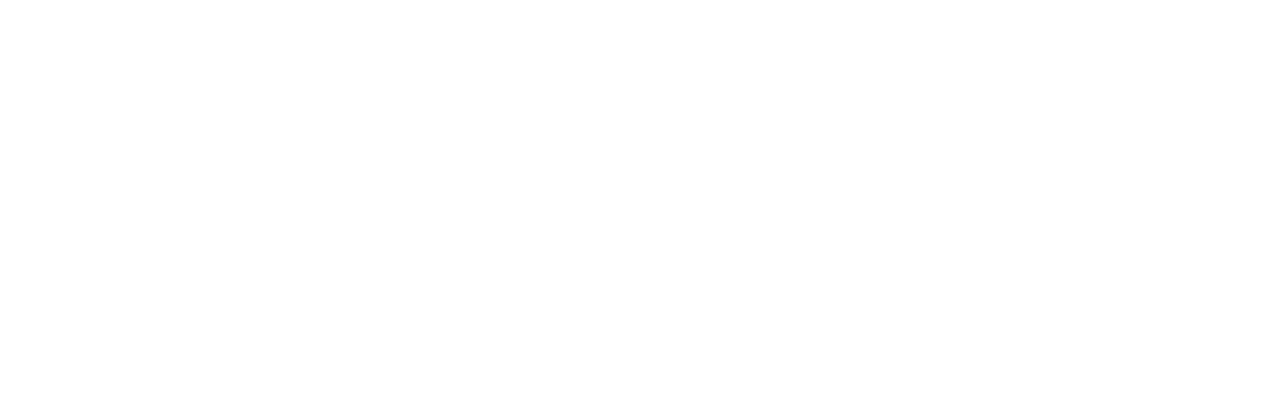
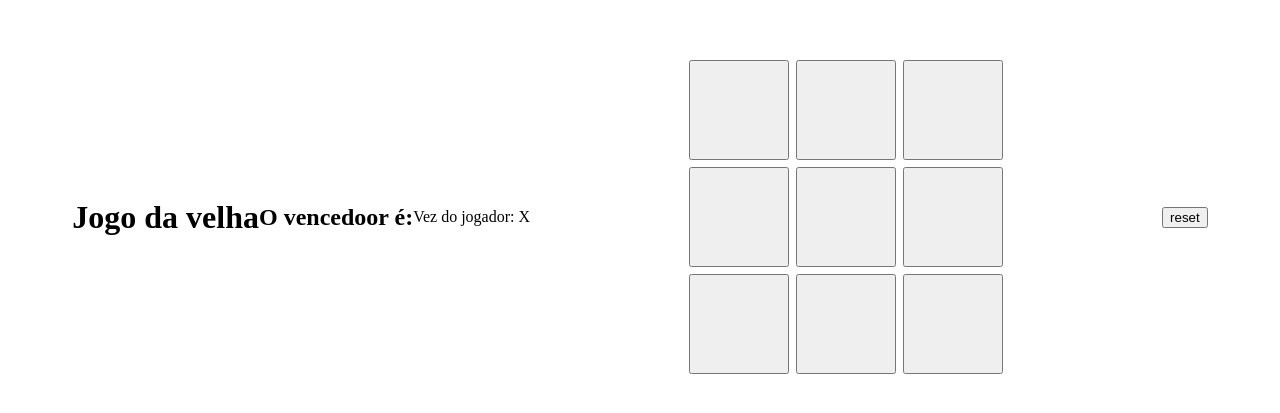
Before and after one commit to caua-a/jogo-da-old-woman, a React (Vite) app: page / in a window 1280 px wide. Shown: the part 191-604 px from the top of the page. Built offline with nearby package versions, Linux system fonts and the light colour scheme.

Commit message:
ADD: Lógica de jogadores feita, vencedor também: Falta: Separar componentes, e ajustes no square.

```diff
--- a/src/App.jsx
+++ b/src/App.jsx
@@ -1,11 +1,13 @@
 import { useState } from 'react'
 import './App.css'
+import Game from './components/Game/Game'
 
 function App() {
   const [count, setCount] = useState(0)
 
   return (
     <>
+    <Game />
     </>
   )
 }
--- /dev/null
+++ b/src/components/Game/Game.jsx
@@ -0,0 +1,10 @@
+import Square from "../Square/Square"
+function Game() {
+  return (
+    <>
+    <Square />
+    </>
+  )
+}
+
+export default Game
--- /dev/null
+++ b/src/components/Square/Square.jsx
@@ -0,0 +1,81 @@
+import styles from "./Square.module.css"
+import { useState } from "react";
+
+
+function Square() {
+    const [board, setBoard] = useState(Array(9).fill(null));
+
+    const [xIsNext, setXIsNext] = useState(true);
+
+
+    function handleClick(index) {
+        if (board[index]) return;
+
+        const novoBoard = [...board];
+        novoBoard[index] = xIsNext ? 'X' : 'O';
+
+        setBoard(novoBoard);
+        setXIsNext(!xIsNext);
+
+    }
+    let contador = 0
+    function checarVencedor(board) {
+        contador = contador + 1
+        // Linhas
+        if (board[0] && board[0] === board[1] && board[1] === board[2]) return board[0];
+        if (board[3] && board[3] === board[4] && board[4] === board[5]) return board[3];
+        if (board[6] && board[6] === board[7] && board[7] === board[8]) return board[6];
+
+        // Colunas
+        if (board[0] && board[0] === board[3] && board[3] === board[6]) return board[0];
+        if (board[1] && board[1] === board[4] && board[4] === board[7]) return board[1];
+        if (board[2] && board[2] === board[5] && board[5] === board[8]) return board[2];
+
+        // Diagonais
+        if (board[0] && board[0] === board[4] && board[4] === board[8]) return board[0];
+        if (board[2] && board[2] === board[4] && board[4] === board[6]) return board[2];
+
+
+        if (contador == 9) {
+            return 'Velha'
+        } else {
+
+            return null;
+        }
+    }
+    function reset(){
+        setBoard([])
+    }
+
+    const vencedor = checarVencedor(board)
+
+    const jogador = xIsNext ? 'X' : 'O';
+    console.log(contador)
+    return (<>
+
+        <main className={styles.main}>
+            <h1>Jogo da velha</h1>
+            <h2>O vencedoor é: {vencedor}</h2>
+            <p>Vez do jogador: {jogador}</p>
+
+            <div className={styles.container}>
+                <button onClick={() => handleClick(0)} className={styles.botao}>{board[0]}</button>
+                <button onClick={() => handleClick(1)} className={styles.botao}>{board[1]}</button>
+                <button onClick={() => handleClick(2)} className={styles.botao}>{board[2]}</button>
+
+
+                <button onClick={() => handleClick(3)} className={styles.botao}>{board[3]}</button>
+                <button onClick={() => handleClick(4)} className={styles.botao}>{board[4]}</button>
+                <button onClick={() => handleClick(5)} className={styles.botao}>{board[5]}</button>
+
+                <button onClick={() => handleClick(6)} className={styles.botao}>{board[6]}</button>
+                <button onClick={() => handleClick(7)} className={styles.botao}>{board[7]}</button>
+                <button onClick={() => handleClick(8)} className={styles.botao}>{board[8]}</button>
+            </div>
+            <button onClick={reset}>reset</button>
+        </main>
+    </>
+    )
+}
+
+export default Square
--- /dev/null
+++ b/src/components/Square/Square.module.css
@@ -0,0 +1,22 @@
+
+.container {
+    display: grid;
+    grid-template-columns: repeat(3, 100px);
+    grid-template-rows: repeat(3, 100px);
+    gap: 7px;
+    width: 50%;
+    justify-content: center;
+}
+
+.botao {
+    height: 100px;
+    width: 100px;
+}
+
+
+.main{
+    height: 100vh;
+    display: flex;
+    align-items: center;
+    justify-content: center;
+}
```
